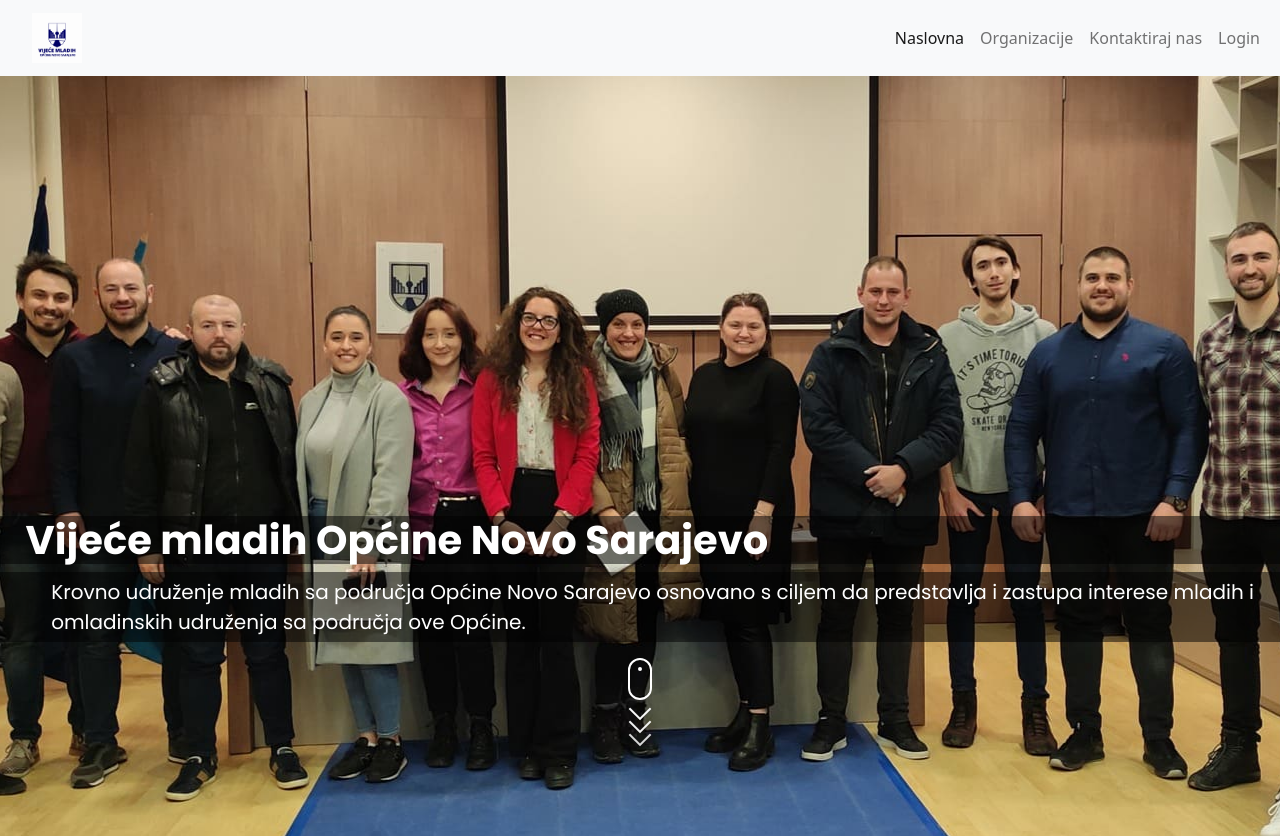
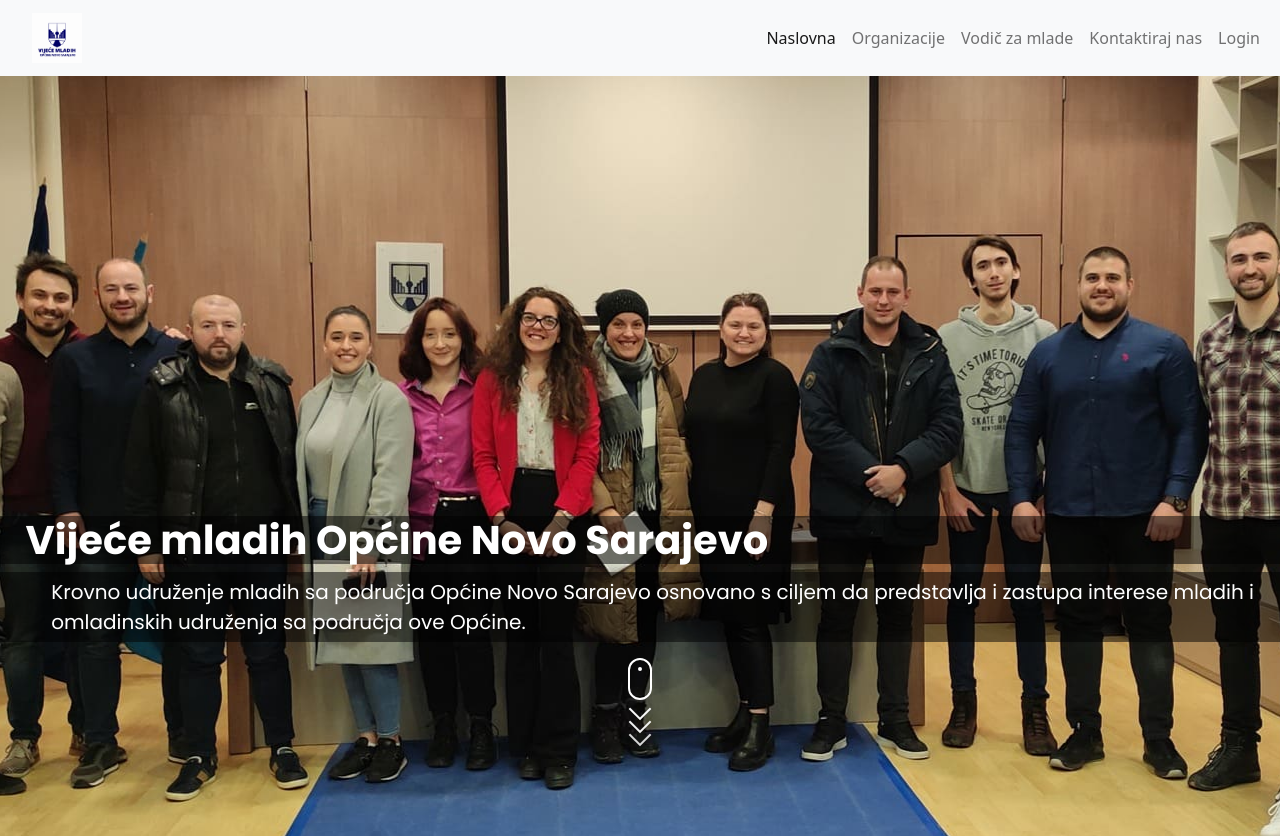
Before and after one commit to Herr-Hauptmann/vijece-mladih-ns, a Vue app: page / in a window 1280 px wide. Shown: the top 838 px of the page. Built offline with nearby package versions, Linux system fonts and the light colour scheme.

Commit message:
return guide link

```diff
--- a/src/components/Navbar.vue
+++ b/src/components/Navbar.vue
@@ -23,6 +23,9 @@
           </li> -->
           <li class="nav-item">
             <router-link class="nav-link " aria-current="page" :to="{name: 'organizations'}">Organizacije</router-link>
+          </li>
+          <li class="nav-item">
+            <router-link class="nav-link " aria-current="page" :to="{name: 'vodic'}">Vodič za mlade</router-link>
           </li>
           <!-- <li class="nav-item">
             <router-link class="nav-link " aria-current="page" :to="{name: 'documents'}">Dokumenti</router-link>
```
